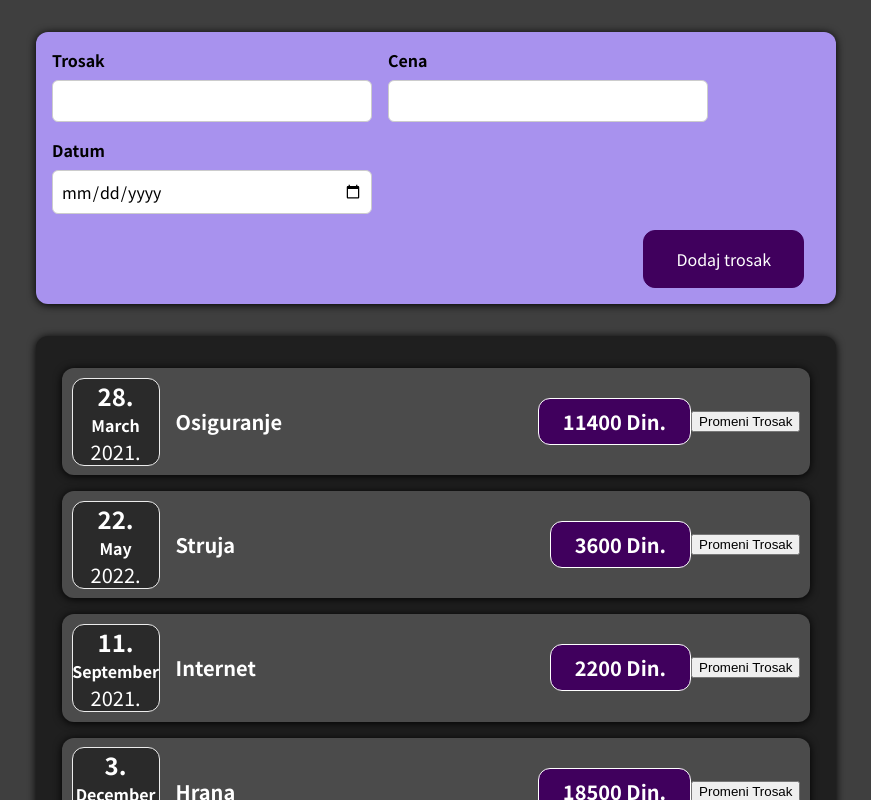
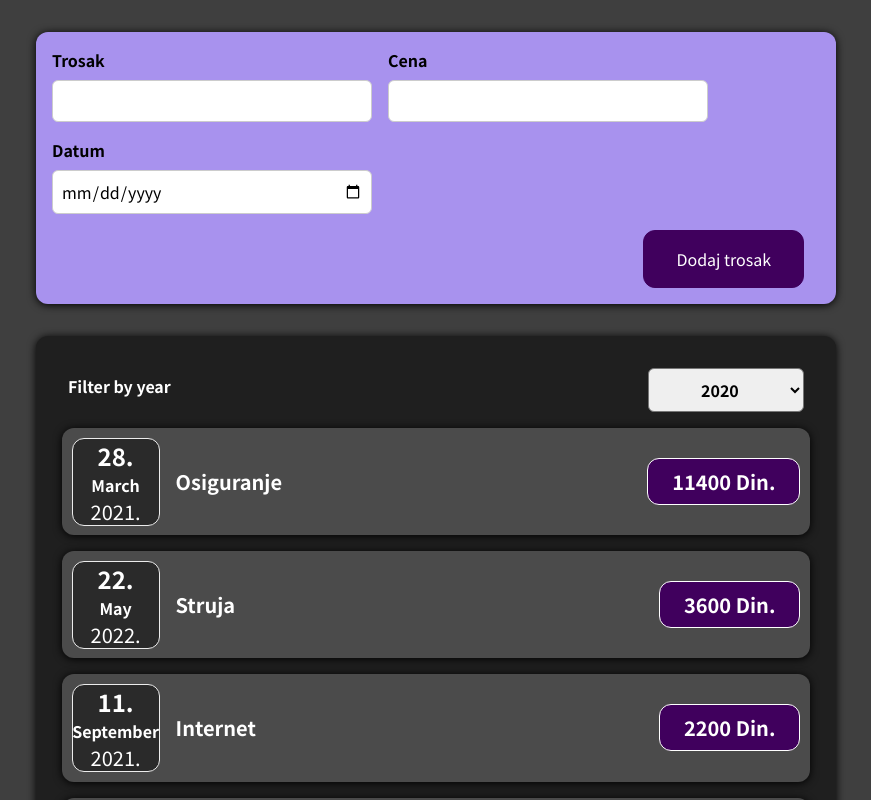
Before and after one commit to MilinkovicZ/expenses, a React (Create React App) app: page / in a window 1280 px wide. Shown: the top 800 px of the page, without its empty margins (204-1075 px from the left). Built offline with nearby package versions, Linux system fonts and the light colour scheme.

Commit message:
Added filter, bug fixing

```diff
--- /dev/null
+++ b/src/components/Expenses/ExpenseFilter.css
@@ -0,0 +1,24 @@
+.expenses-filter {
+  color: white;
+  padding: 0 1rem;
+}
+
+.expenses-filter__control {
+  display: flex;
+  width: 100%;
+  align-items: center;
+  justify-content: space-between;
+  margin: 1rem 0;
+}
+
+.expenses-filter label {
+  font-weight: bold;
+  margin-bottom: 0.5rem;
+}
+
+.expenses-filter select {
+  font: inherit;
+  padding: 0.5rem 3rem;
+  font-weight: bold;
+  border-radius: 6px;
+}
--- /dev/null
+++ b/src/components/Expenses/ExpenseFilter.js
@@ -0,0 +1,25 @@
+import React from "react";
+
+import "./ExpenseFilter.css";
+
+function ExpensesFilter(props) {
+  const filterHandler = (event) => {
+    props.onFilterSave(event.target.value);
+  };
+
+  return (
+    <div className="expenses-filter">
+      <div className="expenses-filter__control">
+        <label>Filter by year</label>
+        <select value={props.selected} onChange={filterHandler}>
+          <option value="2022">2022</option>
+          <option value="2021">2021</option>
+          <option value="2020">2020</option>
+          <option value="2019">2019</option>
+        </select>
+      </div>
+    </div>
+  );
+}
+
+export default ExpensesFilter;
--- a/src/components/Expenses/ExpenseItem.js
+++ b/src/components/Expenses/ExpenseItem.js
@@ -1,24 +1,17 @@
-import React, { useState } from "react";
+import React from "react";
 
 import "./ExpenseItem.css";
 import ExpenseDate from "./ExpenseDate.js";
 import Card from "../UI/Card.js";
 
 function ExpenseItem(props) {
-  const [title, setTitle] = useState(props.title);
-
-  const clickHandler = () => {
-    setTitle("SAD GA LOMI!");
-  };
-
   return (
     <Card className="expense-item">
       <ExpenseDate datum={props.date} />
       <div className="expense-item__description">
-        <h2>{title}</h2>
+        <h2>{props.title}</h2>
       </div>
       <div className="expense-item__price">{props.amount} Din.</div>
-      <button onClick={clickHandler}>Promeni Trosak</button>
     </Card>
   );
 }
--- a/src/components/Expenses/Expenses.js
+++ b/src/components/Expenses/Expenses.js
@@ -1,10 +1,23 @@
+import React, { useState } from "react";
 import "./Expenses.css";
 import ExpenseItem from "./ExpenseItem.js";
 import Card from "../UI/Card.js";
+import ExpensesFilter from "./ExpenseFilter";
 
 function Expenses(props) {
+  const [filteredYear, setFilteredYear] = useState("2020");
+
+  const saveFilterHandler = (passedFilterYear) => {
+    setFilteredYear(passedFilterYear);
+  };
+
   return (
+    <div>
       <Card className="expenses">
+        <ExpensesFilter
+          selected={filteredYear}
+          onFilterSave={saveFilterHandler}
+        ></ExpensesFilter>
         <ExpenseItem
           title={props.expensesProp[0].title}
           amount={props.expensesProp[0].amount}
@@ -26,6 +39,7 @@
           date={props.expensesProp[3].date}
         />
       </Card>
+    </div>
   );
 }
 
```
Also changed, not shown: src/index.js (+5 -4 lines), 1 other file (tests, documents, lock files or other folders). Lines whose indentation alone changed are shown as unchanged.
